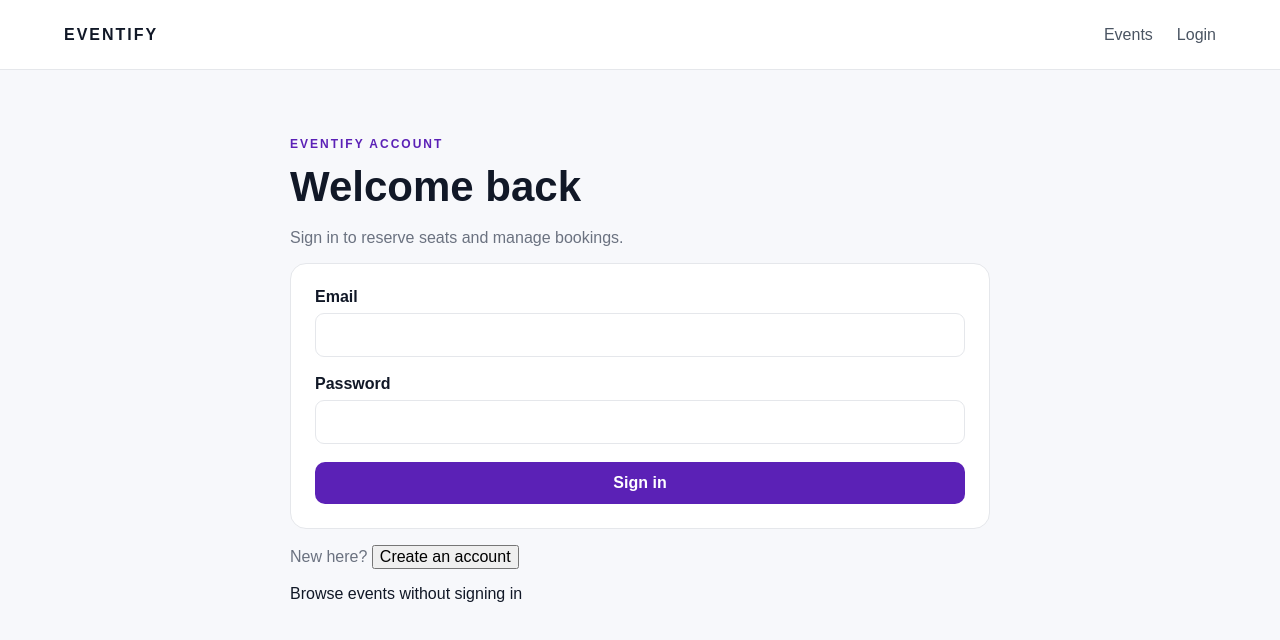
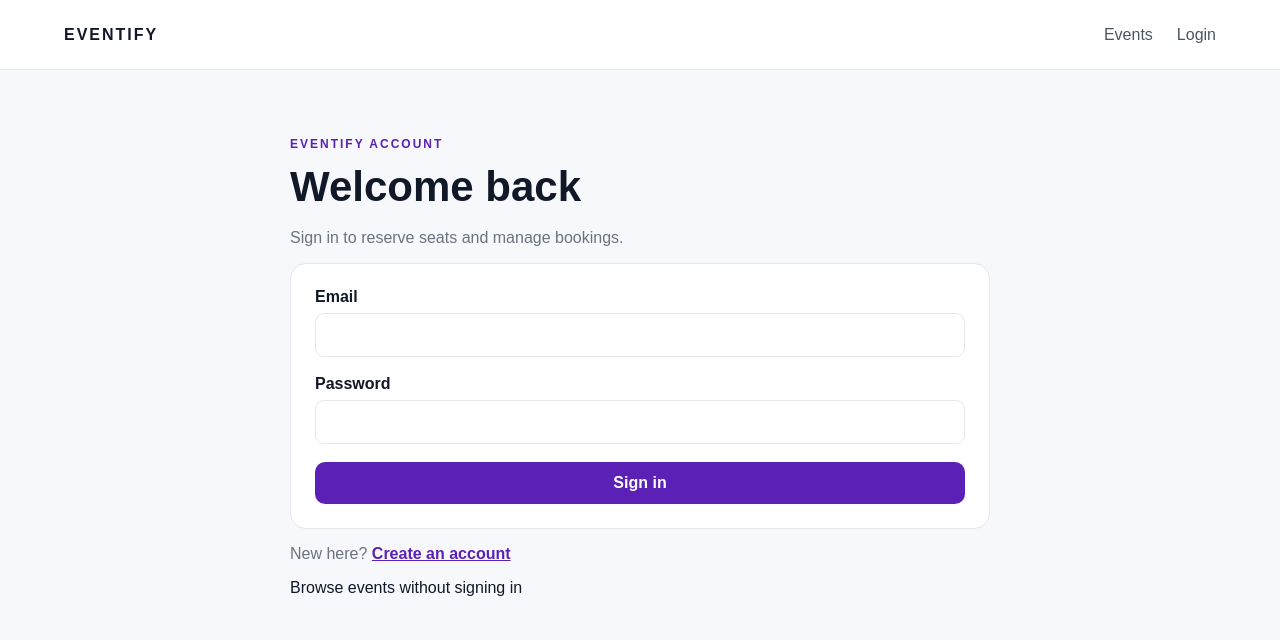
Before and after one commit to Kushagrarai09/Event-Seat-Booking, a Next.js app in the folder frontend/: page /login in a window 1280 px wide. Shown: the top 640 px of the page. Built offline with nearby package versions, Linux system fonts and the light colour scheme; no server answers.

Commit message:
style(frontend): add auth mode switch button

```diff
--- a/frontend/app/globals.css
+++ b/frontend/app/globals.css
@@ -674,3 +674,16 @@ th {
     flex-direction: column;
   }
 }
+
+
+/* Authentication screens */
+.text-button {
+  border: 0;
+  background: transparent;
+  color: var(--primary);
+  cursor: pointer;
+  font: inherit;
+  font-weight: 600;
+  padding: 0;
+  text-decoration: underline;
+}
```
